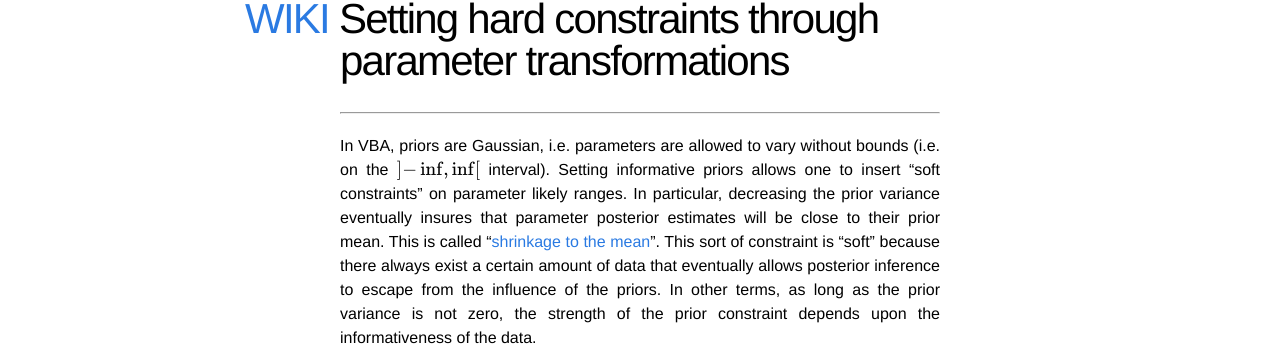
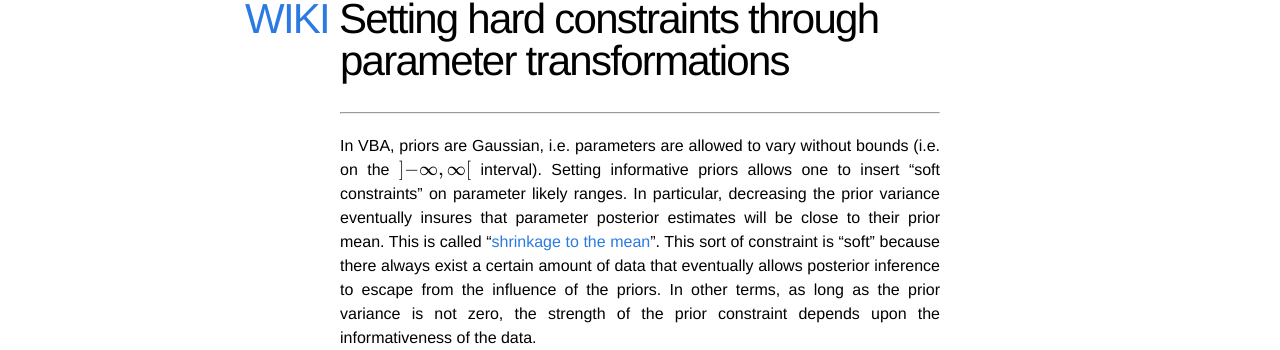
Before and after one commit to MBB-team/VBA-toolbox, a Jekyll site: the page built from _wiki/param-transform.md, in a window 1280 px wide. Shown: the part 104-454 px from the top of the page. Built offline with Jekyll 4.4.1, drawn with Linux system fonts in a browser that asks for light colours; nearby versions of some CDN libraries; formulas are drawn with MathJax 3.

Commit message:
Update param-transform.md

```diff
--- a/_wiki/param-transform.md
+++ b/_wiki/param-transform.md
@@ -5,7 +5,7 @@ title: "Setting hard constraints through parameter transformations"
 {:toc}
 
 
-In VBA, priors are Gaussian, i.e. parameters are allowed to vary without bounds (i.e. on the $$\left]-\inf,\inf \right[$$ interval). Setting informative priors allows one to insert "soft constraints" on parameter likely ranges. In particular, decreasing the prior variance eventually insures that parameter posterior estimates will be close to their prior mean. This is called "[shrinkage to the mean](https://en.wikipedia.org/wiki/Shrinkage_estimator)". This sort of constraint is "soft" because there always exist a certain amount of data that eventually allows posterior inference to escape from the influence of the priors. In other terms, as long as the prior variance is not zero, the strength of the prior constraint depends upon the informativeness of the data.
+In VBA, priors are Gaussian, i.e. parameters are allowed to vary without bounds (i.e. on the $$\left]-\infty,\infty \right[$$ interval). Setting informative priors allows one to insert "soft constraints" on parameter likely ranges. In particular, decreasing the prior variance eventually insures that parameter posterior estimates will be close to their prior mean. This is called "[shrinkage to the mean](https://en.wikipedia.org/wiki/Shrinkage_estimator)". This sort of constraint is "soft" because there always exist a certain amount of data that eventually allows posterior inference to escape from the influence of the priors. In other terms, as long as the prior variance is not zero, the strength of the prior constraint depends upon the informativeness of the data.
 
 However, one may wan to insert "[hard constraints](https://en.wikipedia.org/wiki/Constrained_optimization)", i.e. some models may include parameters that ought to be bounded within certain ranges. For example, [reinforcement learning](https://en.wikipedia.org/wiki/Reinforcement_learning) (RL) models are parameterized in terms of learning rates, which lie on the $$\left[0,1\right]$$ interval. Thus, to keep the parameters within bounds, one has to [re-parameterize](https://en.wikipedia.org/wiki/Parametrization) the model. Below are two overloaded examples of typical re-parameterizations:
 
```
